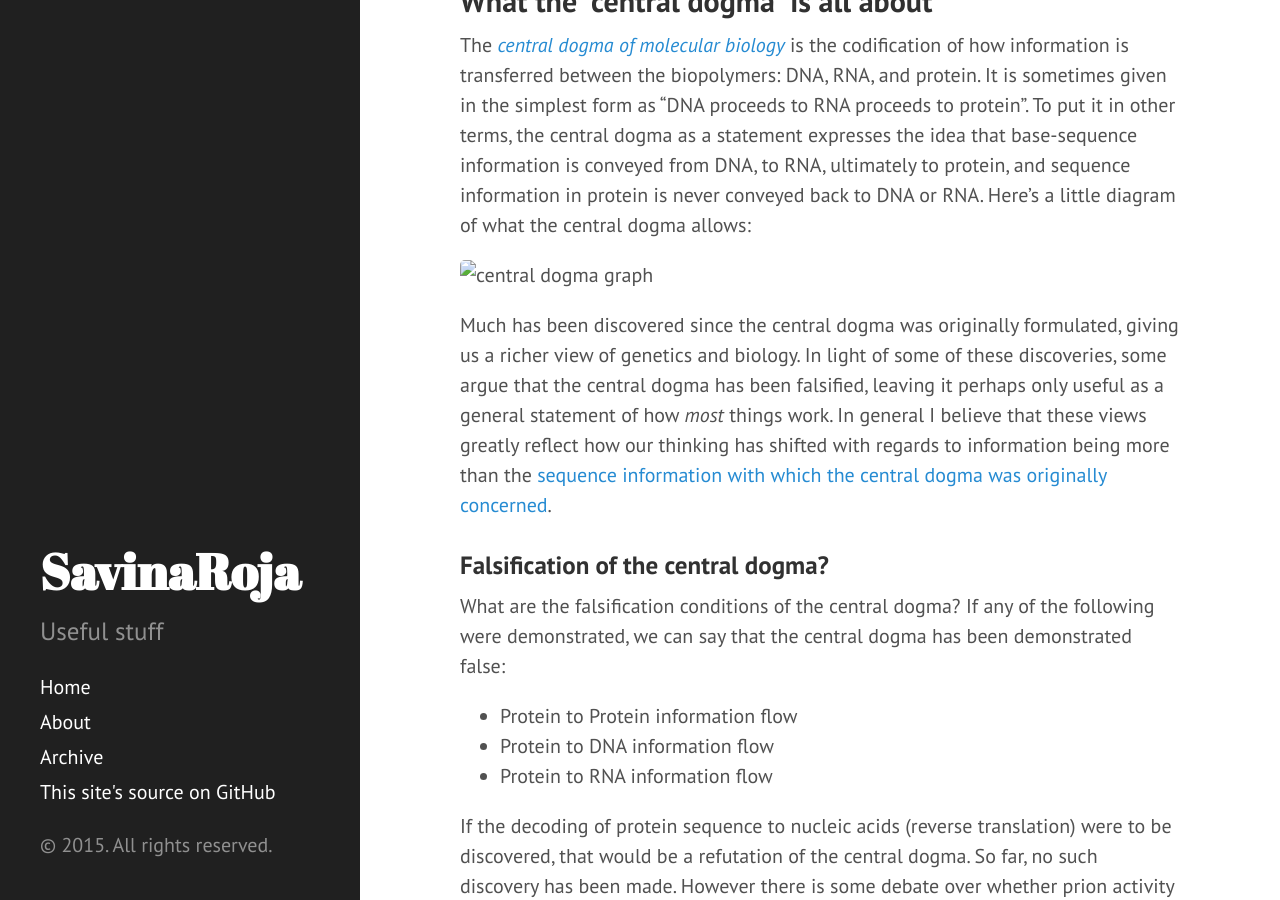
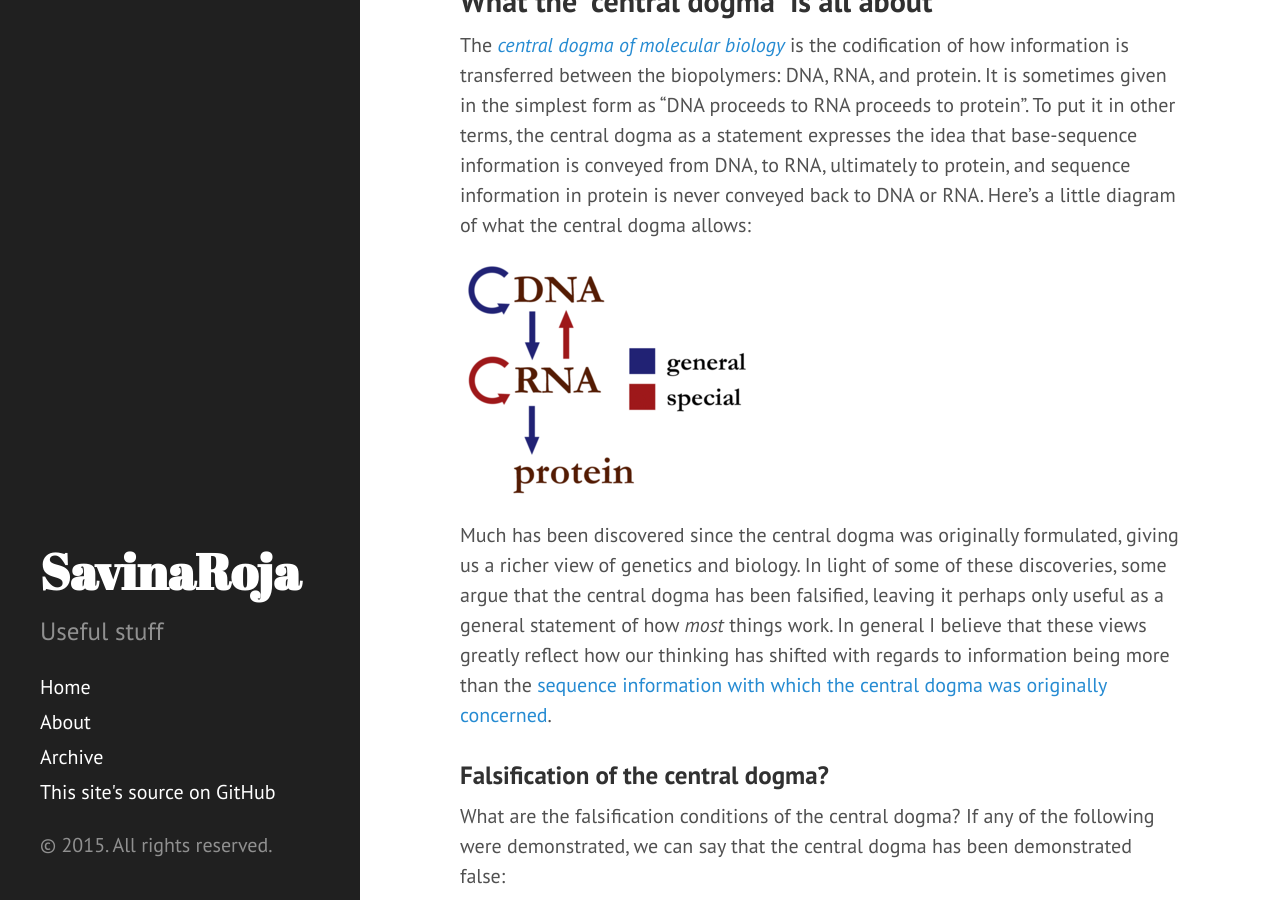
Before and after one commit to SavinaRoja/SavinaRoja.github.io, a Jekyll site: the page built from _posts/2015-11-17-a-review-of-the-central-dogma.md, in a window 1280 px wide and 900 px high, scrolled down 498 px. Built offline with Jekyll 4.4.1, drawn with Linux system fonts in a browser that asks for light colours; Markdown is read by kramdown in place of the engine named in the settings.

Commit message:
typo in asset reference

```diff
--- a/_posts/2015-11-17-a-review-of-the-central-dogma.md
+++ b/_posts/2015-11-17-a-review-of-the-central-dogma.md
@@ -25,7 +25,7 @@ is conveyed from DNA, to RNA, ultimately to protein, and sequence information
 in protein is never conveyed back to DNA or RNA. Here's a little diagram of what
 the central dogma allows:
 
-![central dogma graph](/assess/Centraldogma_nodetails_293_240.png)
+![central dogma graph](/assets/Centraldogma_nodetails_293_240.png)
 
 Much has been discovered since the central dogma was originally formulated,
 giving us a richer view of genetics and biology. In light of some of these
```
